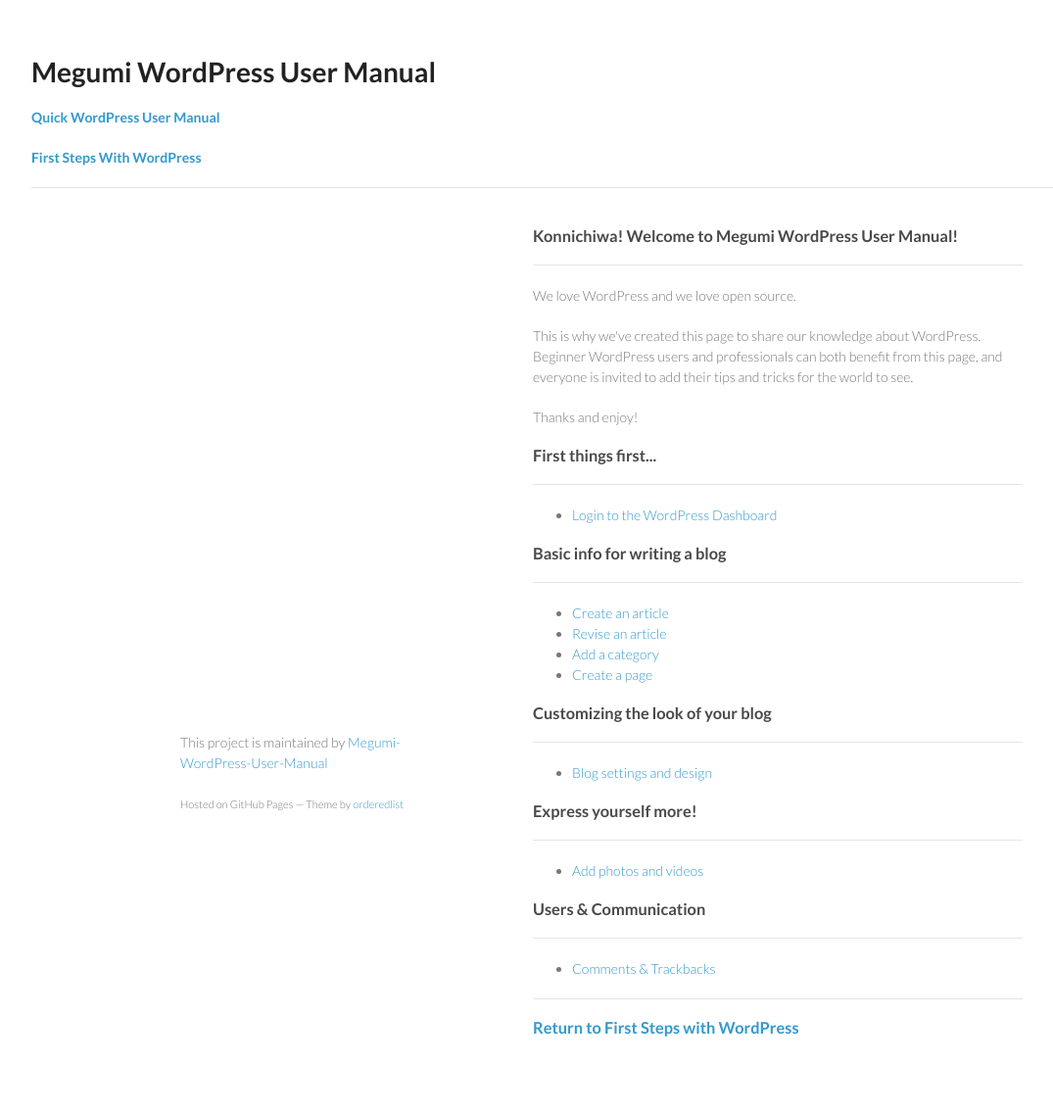
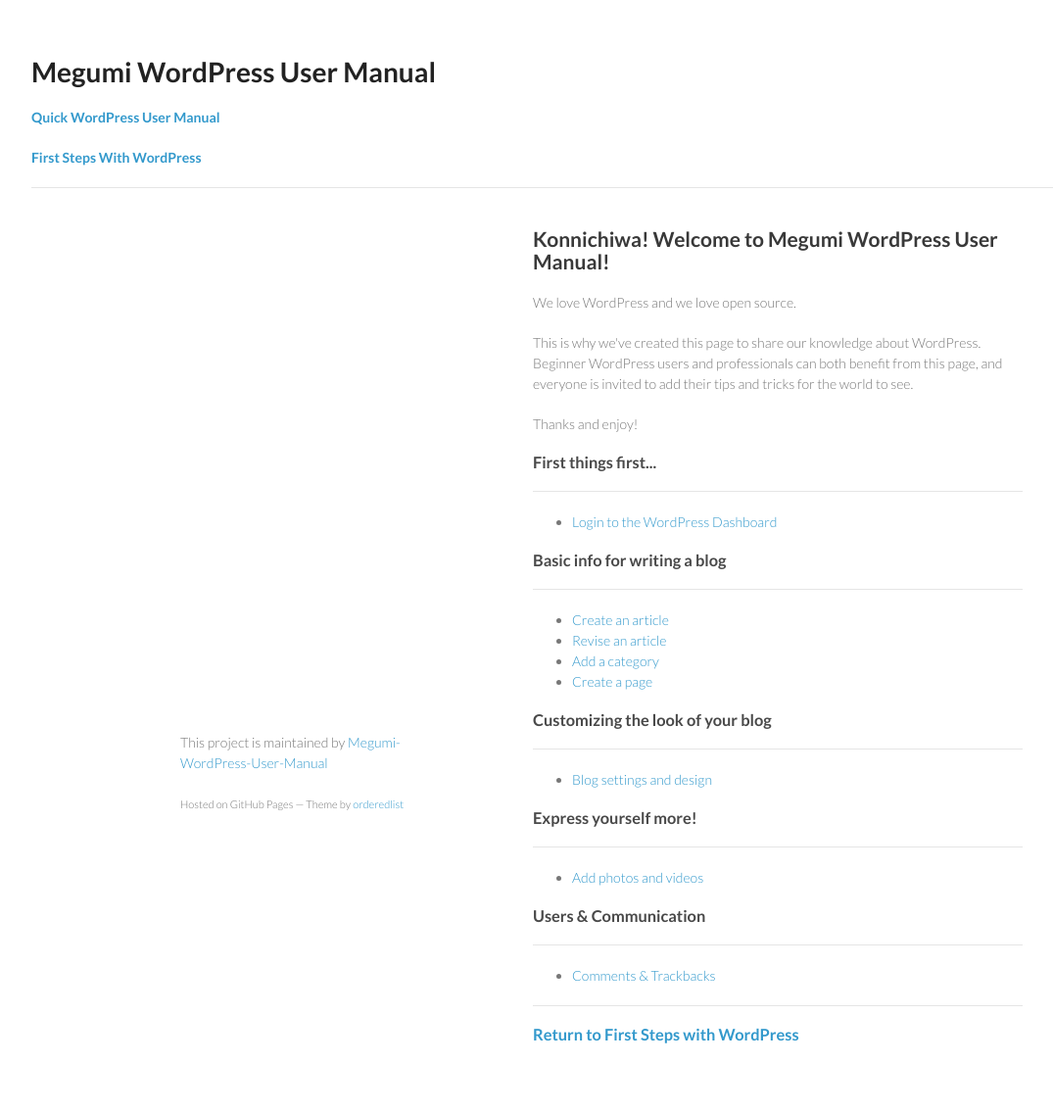
Before and after one commit to Megumi-WordPress-User-Manual/Intro, a Jekyll site: the page built from index.html, in a window 1280 px wide. Shown: the whole page at 98% size, without its empty margins (26-1101 px from the left). Built offline with Jekyll 4.4.1, drawn with Linux system fonts in a browser that asks for light colours.

Commit message:
Update index.html

```diff
--- a/index.html
+++ b/index.html
@@ -22,11 +22,10 @@
         <h1>
 <a id="megumi-wordpress-user-manual" class="anchor" href="#megumi-wordpress-user-manual" aria-hidden="true"><span class="octicon octicon-link"></span></a></h1>
 
-<h3>
-<a id="konnichiwa-welcome-to-megumi-wordpress-user-manual" class="anchor" href="#konnichiwa-welcome-to-megumi-wordpress-user-manual" aria-hidden="true"><span class="octicon octicon-link"></span></a>Konnichiwa! Welcome to Megumi WordPress User Manual!</h3>
+<h2>
+<a id="konnichiwa-welcome-to-megumi-wordpress-user-manual" class="anchor" href="#konnichiwa-welcome-to-megumi-wordpress-user-manual" aria-hidden="true"><span class="octicon octicon-link"></span></a>Konnichiwa! Welcome to Megumi WordPress User Manual!</h2>
 
 
-<hr>
 
 <p>We love WordPress and we love open source. </p>
 
```
